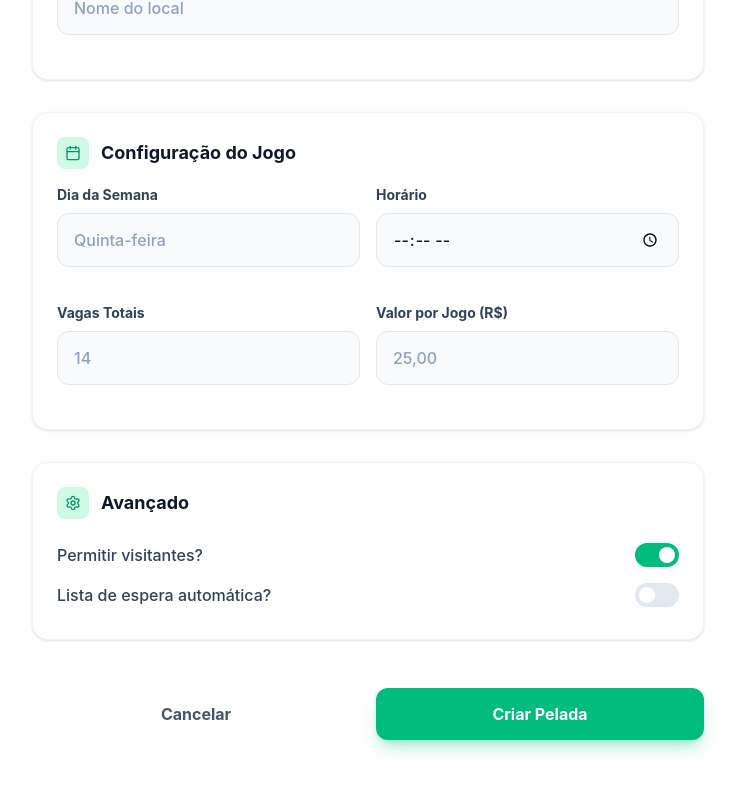
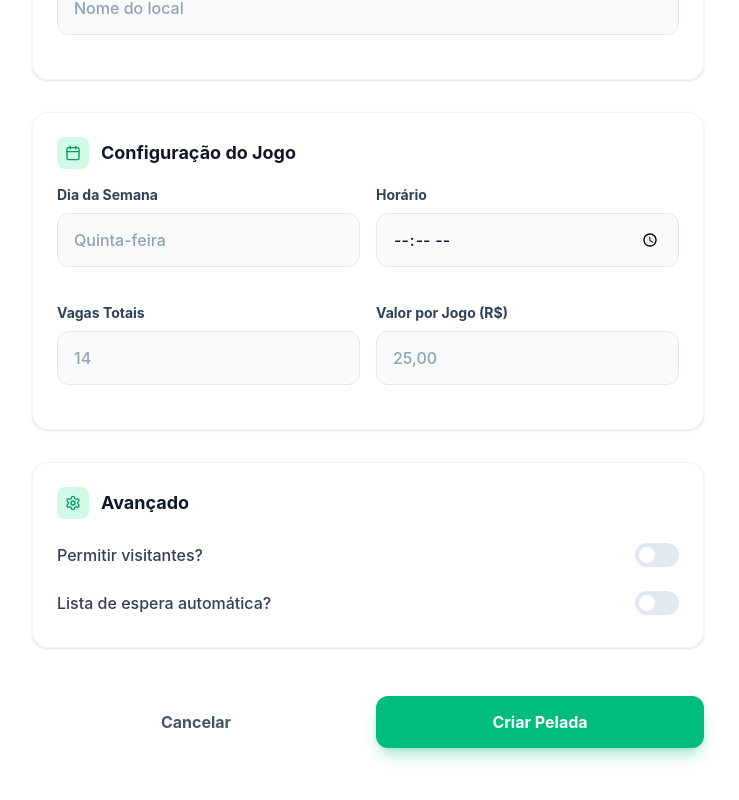
Before and after one commit to ArthurB95/giocopelada-frontend, a React (Create React App) app: page /creategame in a window 1280 px wide. Shown: the part 512-1312 px from the top of the page, without its empty margins (272-1011 px from the left). Built offline with nearby package versions, Linux system fonts and the light colour scheme.

Commit message:
Nova tela de criação de jogos

```diff
--- a/src/pages/CreateGameScreen.tsx
+++ b/src/pages/CreateGameScreen.tsx
@@ -1,3 +1,4 @@
+import {useState} from 'react';
 import { ArrowRight, Calendar, Settings, Trophy } from "lucide-react";
 import Button from "../components/Button";
 import Input from "../components/Input";
@@ -8,35 +9,25 @@ interface CreateGameScreenProps {
 }
 
 const CreateGameScreen: React.FC<CreateGameScreenProps> = ({ onCancel }) => {
+  const [allowVisitors, setAllowVisitors] = useState(false);
+
   return (
     <>
     <Header />
       <div className="max-w-2xl mx-auto pb-24 animate-fade-in-up">
         <div className="flex items-center mb-6">
-          <button
-            onClick={onCancel}
-            className="mr-4 p-2 hover:bg-slate-100 rounded-lg"
-          >
-            <ArrowRight className="w-5 h-5 rotate-180" />
-          </button>
-          <h1 className="text-2xl font-bold text-slate-900">
-            Criar Nova Pelada
-          </h1>
+        <button onClick={onCancel} className="mr-4 p-2 hover:bg-slate-100 rounded-lg"><ArrowRight className="w-5 h-5 rotate-180" /></button>
+        <h1 className="text-2xl font-bold text-slate-900">Criar Nova Pelada</h1>
         </div>
 
         <form className="space-y-8">
         <div className="bg-white p-6 rounded-2xl shadow-sm border border-slate-100">
             <h2 className="text-lg font-bold text-slate-900 mb-4 flex items-center">
-              <div className="w-8 h-8 rounded-lg bg-emerald-100 text-emerald-600 flex items-center justify-center mr-3">
-                <Trophy className="w-4 h-4" />
-              </div>
+            <div className="w-8 h-8 rounded-lg bg-emerald-100 text-emerald-600 flex items-center justify-center mr-3"><Trophy className="w-4 h-4" /></div>
             Informações Gerais
             </h2>
             <div className="space-y-4">
-              <Input
-                label="Nome da Pelada"
-                placeholder="Ex: Futebol de Quinta"
-              />
+            <Input label="Nome da Pelada" placeholder="Ex: Futebol de Quinta" />
             <div className="grid grid-cols-2 gap-4">
                 <Input label="Esporte" placeholder="Futebol" />
                 <Input label="Modalidade" placeholder="Society" />
@@ -47,9 +38,7 @@ const CreateGameScreen: React.FC<CreateGameScreenProps> = ({ onCancel }) => {
 
         <div className="bg-white p-6 rounded-2xl shadow-sm border border-slate-100">
             <h2 className="text-lg font-bold text-slate-900 mb-4 flex items-center">
-              <div className="w-8 h-8 rounded-lg bg-emerald-100 text-emerald-600 flex items-center justify-center mr-3">
-                <Calendar className="w-4 h-4" />
-              </div>
+            <div className="w-8 h-8 rounded-lg bg-emerald-100 text-emerald-600 flex items-center justify-center mr-3"><Calendar className="w-4 h-4" /></div>
             Configuração do Jogo
             </h2>
             <div className="space-y-4">
@@ -59,52 +48,54 @@ const CreateGameScreen: React.FC<CreateGameScreenProps> = ({ onCancel }) => {
             </div>
             <div className="grid grid-cols-2 gap-4">
                 <Input label="Vagas Totais" type="number" placeholder="14" />
-                <Input
-                  label="Valor por Jogo (R$)"
-                  type="number"
-                  placeholder="25,00"
-                />
+                <Input label="Valor por Jogo (R$)" type="number" placeholder="25,00" />
             </div>
             </div>
         </div>
 
         <div className="bg-white p-6 rounded-2xl shadow-sm border border-slate-100">
             <h2 className="text-lg font-bold text-slate-900 mb-4 flex items-center">
-              <div className="w-8 h-8 rounded-lg bg-emerald-100 text-emerald-600 flex items-center justify-center mr-3">
-                <Settings className="w-4 h-4" />
-              </div>
+            <div className="w-8 h-8 rounded-lg bg-emerald-100 text-emerald-600 flex items-center justify-center mr-3"><Settings className="w-4 h-4" /></div>
             Avançado
             </h2>
+
             <div className="flex items-center justify-between py-2">
-              <span className="text-slate-700 font-medium">
-                Permitir visitantes?
-              </span>
-              <div className="w-11 h-6 bg-emerald-500 rounded-full relative cursor-pointer">
-                <div className="absolute right-1 top-1 w-4 h-4 bg-white rounded-full"></div>
+                <span className="text-slate-700 font-medium">Permitir visitantes?</span>
+                <div
+                    onClick={() => setAllowVisitors(!allowVisitors)}
+                    className={`w-11 h-6 rounded-full relative cursor-pointer transition-colors ${allowVisitors ? 'bg-emerald-500' : 'bg-slate-200'}`}
+                >
+                    <div className={`absolute top-1 w-4 h-4 bg-white rounded-full transition-all ${allowVisitors ? 'right-1' : 'left-1'}`}></div>
                 </div>
             </div>
-            <div className="flex items-center justify-between py-2">
-              <span className="text-slate-700 font-medium">
-                Lista de espera automática?
-              </span>
-              <div className="w-11 h-6 bg-slate-200 rounded-full relative cursor-pointer">
-                <div className="absolute left-1 top-1 w-4 h-4 bg-white rounded-full"></div>
+
+            {allowVisitors && (
+                <div className="mt-4 p-4 bg-slate-50 rounded-xl border border-slate-200 animate-fade-in-up">
+                    <p className="text-sm font-medium text-slate-700 mb-3">Liberar lista de espera:</p>
+                    <div className="flex items-center gap-3">
+                        <input
+                            type="number"
+                            className="w-20 px-3 py-2 rounded-lg border border-slate-200 focus:border-emerald-500 outline-none text-center"
+                            placeholder="24"
+                        />
+                        <select className="flex-1 px-3 py-2 rounded-lg border border-slate-200 focus:border-emerald-500 outline-none bg-white">
+                            <option value="hours">horas</option>
+                            <option value="days">dias</option>
+                        </select>
+                        <span className="text-sm text-slate-500 whitespace-nowrap">antes do jogo</span>
                     </div>
+                </div>
+            )}
+
+            <div className="flex items-center justify-between py-2 mt-2">
+                <span className="text-slate-700 font-medium">Lista de espera automática?</span>
+                <div className="w-11 h-6 bg-slate-200 rounded-full relative cursor-pointer"><div className="absolute left-1 top-1 w-4 h-4 bg-white rounded-full"></div></div>
             </div>
         </div>
 
         <div className="flex gap-4 pt-4">
-            <Button
-              variant="ghost"
-              className="flex-1"
-              onClick={onCancel}
-              type="button"
-            >
-              Cancelar
-            </Button>
-            <Button className="flex-1" onClick={onCancel} type="button">
-              Criar Pelada
-            </Button>
+            <Button variant="ghost" className="flex-1" onClick={onCancel} type="button">Cancelar</Button>
+            <Button className="flex-1" onClick={onCancel} type="button">Criar Pelada</Button>
         </div>
         </form>
     </div>
```
Lines whose indentation alone changed are shown as unchanged.
